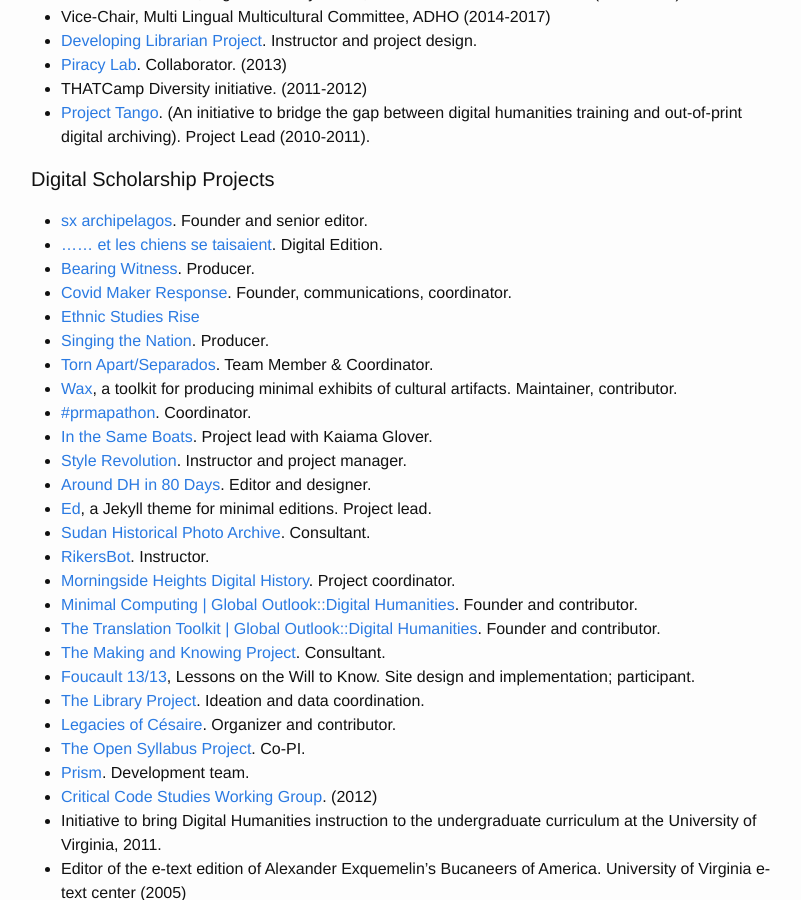
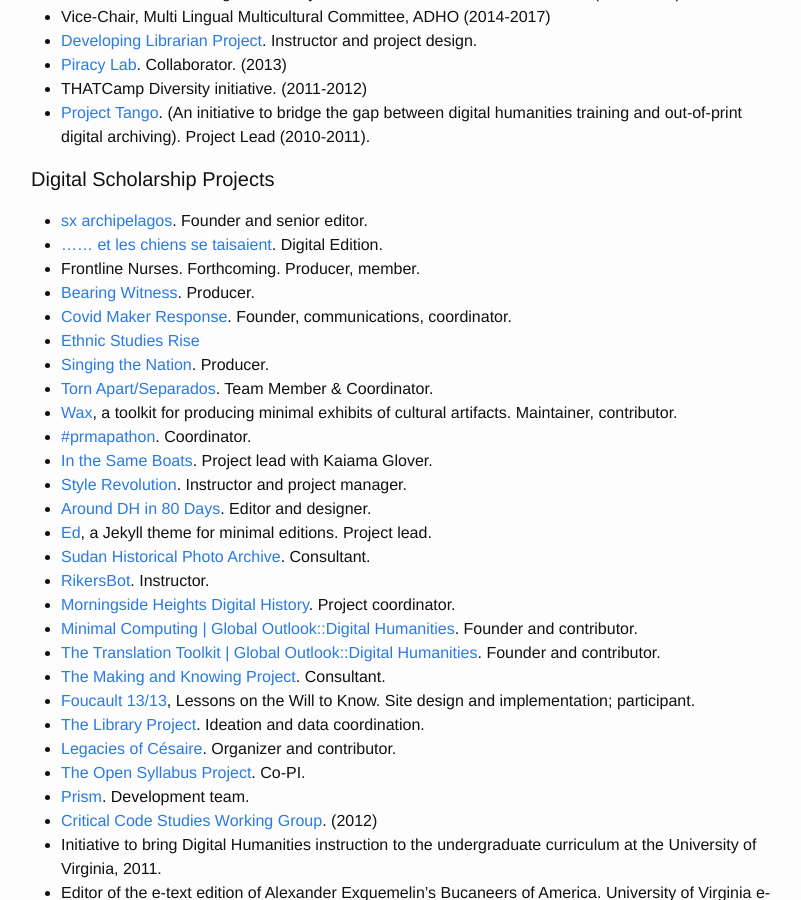
Before and after one commit to elotroalex/elotroalex, a Jekyll site: the page built from bio.md, in a window 1280 px wide and 900 px high, scrolled down 1290 px. Shown: the whole window, without its empty margins (239-1040 px from the left). Built offline with Jekyll 4.4.1, drawn with Linux system fonts in a browser that asks for light colours.

Commit message:
added frontline nurses

```diff
--- a/bio.md
+++ b/bio.md
@@ -55,6 +55,7 @@
 
 - [sx archipelagos](http://smallaxe.net/sxarchipelagos/). Founder and senior editor.
 - [...... et les chiens se taisaient](http://cesaire.elotroalex.com/chiens/). Digital Edition.
+- Frontline Nurses. Forthcoming. Producer, member.
 - [Bearing Witness](https://bearingwitness.github.io/). Producer.
 - [Covid Maker Response](http://covidmakerresponse.com/). Founder, communications, coordinator.
 - [Ethnic Studies Rise](https://ethnicrise.github.io/)
```
